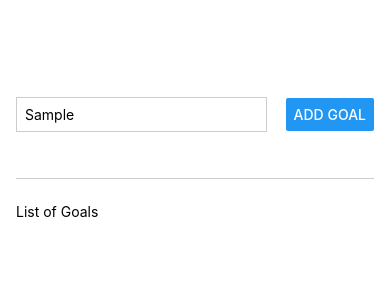
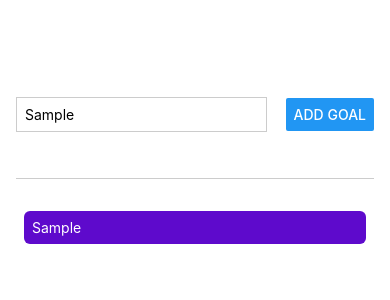
Before and after one commit to BartugKaan/GoalsApp, a React Native app: screen / in a window 390 px wide. Both pictures are taken after typing "Sample" into the empty fields and a click on the button "ADD GOAL". Shown: the top 300 px of the page. Built offline with nearby package versions, Linux system fonts and the light colour scheme.

Commit message:
added states for goals

```diff
--- a/App.js
+++ b/App.js
@@ -1,3 +1,4 @@
+import { useState } from 'react'
 import {
   StyleSheet,
   Text,
@@ -8,14 +9,33 @@ import {
 } from 'react-native'
 
 export default function App() {
+  const [enteredGoalText, setEnteredGoalText] = useState('')
+  const [goals, setGoals] = useState([])
+
+  function goalInputHandler(enteredText) {
+    setEnteredGoalText(enteredText)
+  }
+
+  function addGoalHandler() {
+    setGoals((currentGoals) => [...currentGoals, enteredGoalText])
+  }
+
   return (
     <View style={styles.appContainer}>
       <View style={styles.inputContainer}>
-        <TextInput placeholder="Your Goal" style={styles.textInput} />
-        <Button title="Add Goal" />
+        <TextInput
+          placeholder="Your Goal"
+          style={styles.textInput}
+          onChangeText={goalInputHandler}
+        />
+        <Button title="Add Goal" onPress={addGoalHandler} />
       </View>
       <View style={styles.goalsContainer}>
-        <Text>List of Goals</Text>
+        {goals.map((goal) => (
+          <View key={goal} style={styles.goalItem}>
+            <Text style={styles.goalText}>{goal}</Text>
+          </View>
+        ))}
       </View>
     </View>
   )
@@ -46,4 +66,13 @@ const styles = StyleSheet.create({
   goalsContainer: {
     flex: 5,
   },
+  goalItem: {
+    margin: 8,
+    padding: 8,
+    borderRadius: 6,
+    backgroundColor: '#5e0acc',
+  },
+  goalText: {
+    color: '#fff',
+  },
 })
```
